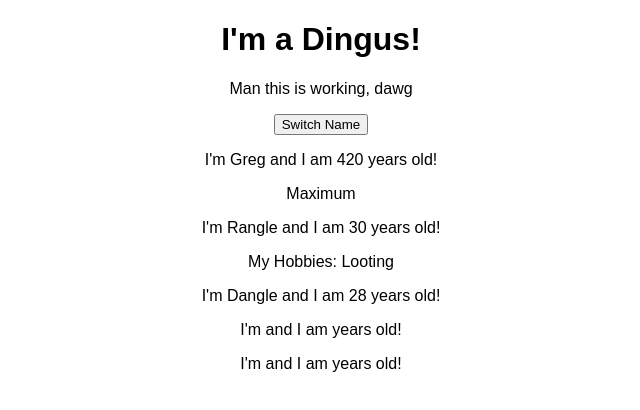
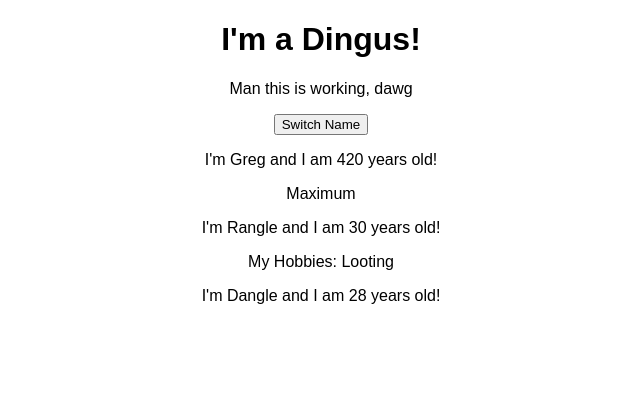
Before and after one commit to G-Turnbull/ReactTest, a React (Create React App) app: page / in a window 1280 px wide. Shown: the top 410 px of the page, without its empty margins (319-959 px from the left). Built offline with nearby package versions, Linux system fonts and the light colour scheme.

Commit message:
Still testing

```diff
--- a/src/App.js
+++ b/src/App.js
@@ -33,9 +33,6 @@ class App extends Component {
         <Person name={this.state.people[0].name} age={this.state.people[0].age} danger="Maximum" />
         <Person name={this.state.people[1].name} age={this.state.people[1].age} >My Hobbies: Looting </Person>
         <Person name={this.state.people[2].name} age={this.state.people[2].age} >{this.state.interest} </Person>
-        <Person />
-        <Person />
-
       </div>
     );
     //return React.createElement('div',{className:'App'},React.createElement('h1',null,'Does this work now?'))
```
